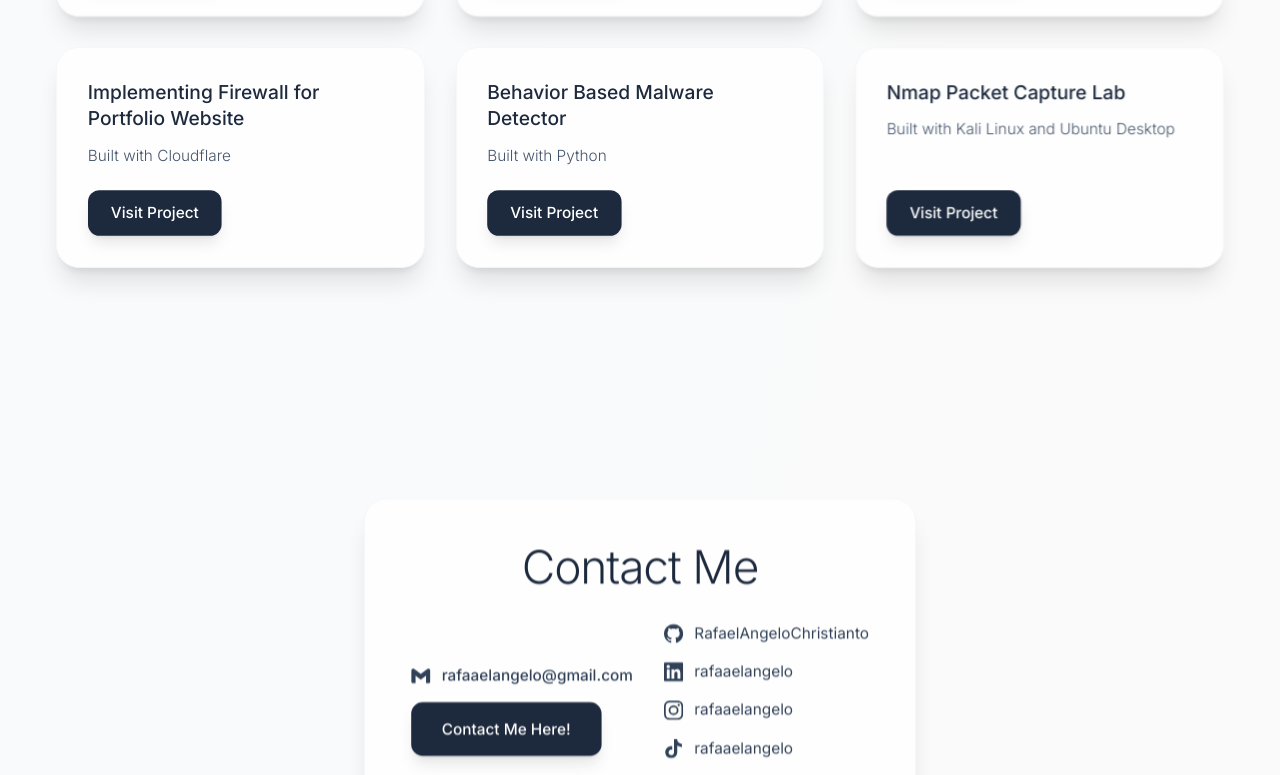
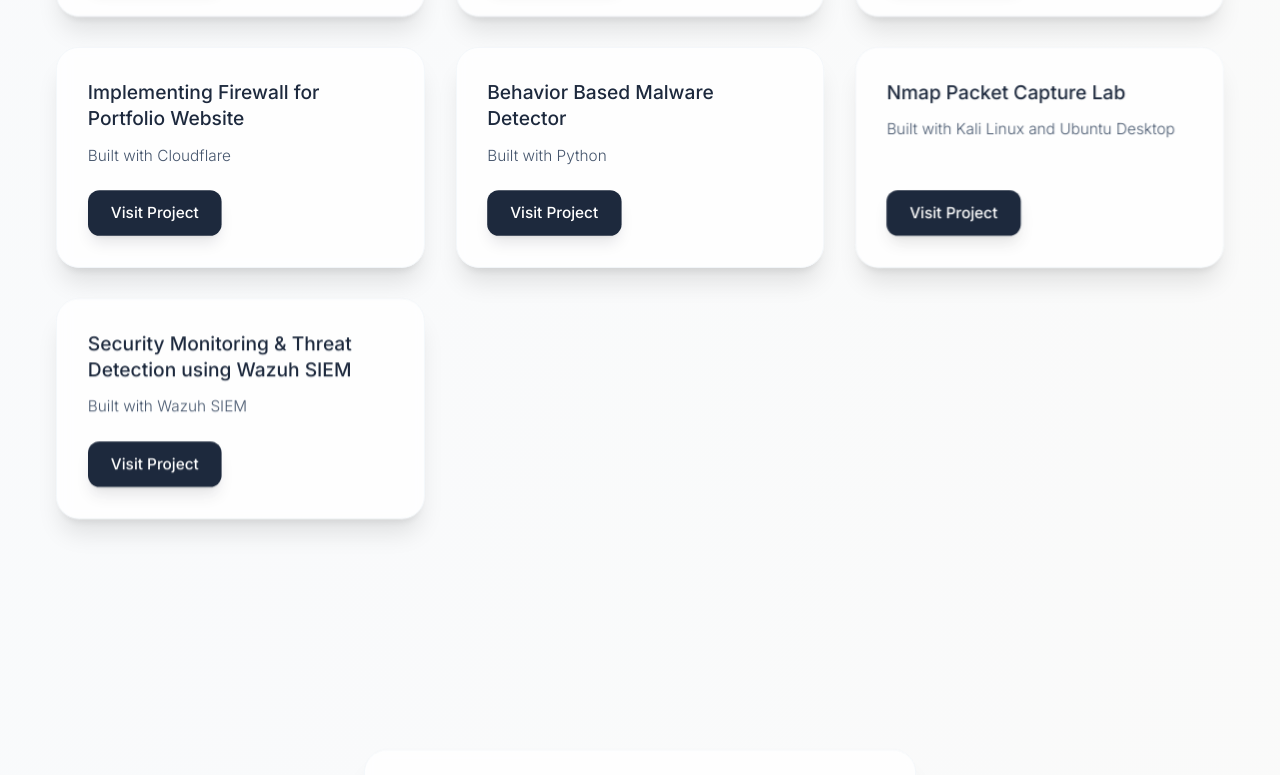
Before and after one commit to RafaelAngeloChristianto/portfolio-website, a React (Vite) app: page / in a window 1280 px wide. Shown: the part 4085-4860 px from the top of the page. Built offline with nearby package versions, Linux system fonts and the light colour scheme; a web font is replaced by a local one.

Commit message:
wazuh lab

```diff
--- a/src/screens/HomeScreen.tsx
+++ b/src/screens/HomeScreen.tsx
@@ -508,6 +508,11 @@
               tech: "Kali Linux and Ubuntu Desktop",
               url: "/projects/NmapPacketCaptureLab_RafaelAngeloChristianto.pdf",
             },
+            {
+              title: "Security Monitoring & Threat Detection using Wazuh SIEM",
+              tech:"Wazuh SIEM",
+              url:"projects/WazuhLab_RafaelAngeloChristianto.pdf"
+            },
           ].map((proj, i) => (
             <motion.div
               key={i}
```
Also changed, not shown: 1 other file (tests, documents, lock files or other folders).
